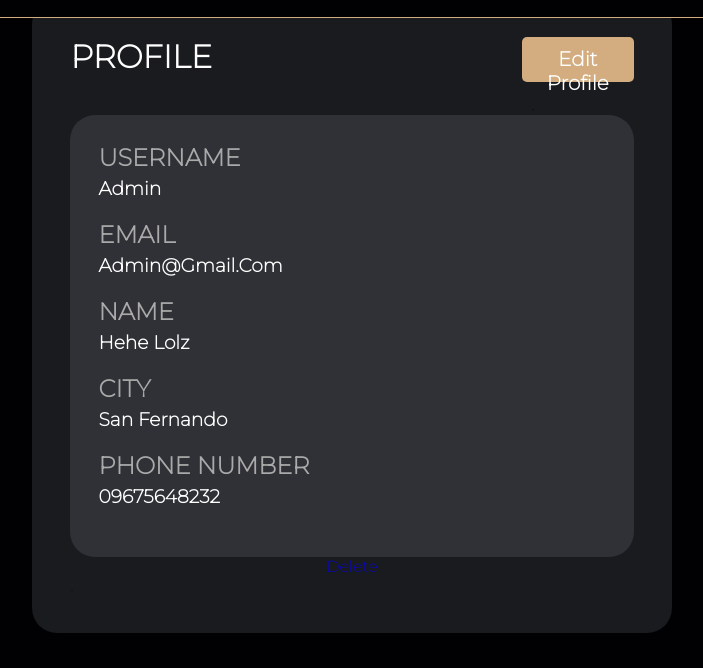
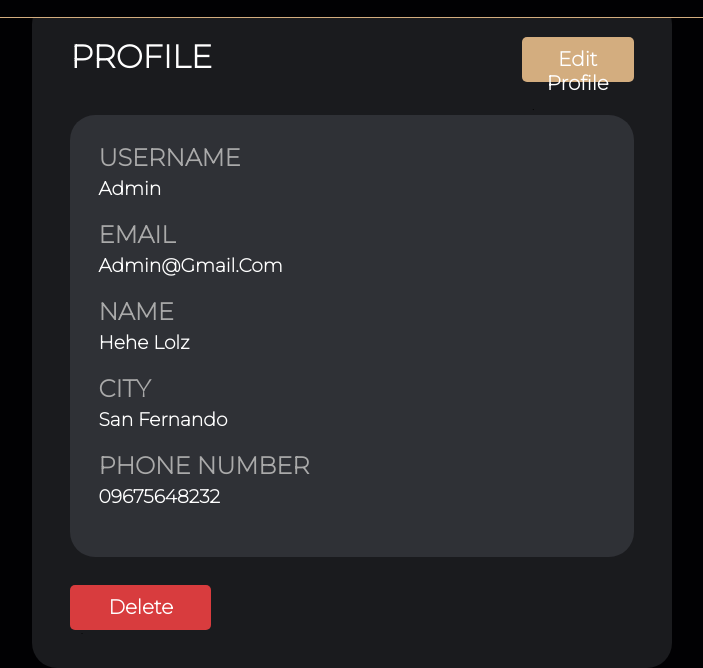
Before and after one commit to johnPhilippe/infoman, a PHP site: page /profile.php in a window 1280 px wide. Shown: the part 142-810 px from the top of the page, without its empty margins (288-991 px from the left). Before the commit the page ends 775 px from the top, so only its background shows below. Run offline with PHP 8.4, Linux system fonts and the light colour scheme; a user stored in the database is signed in; data comes from the database, SQL or seed files in the repository.

Commit message:
Update loginRegister.css

```diff
--- a/finals/loginRegister.css
+++ b/finals/loginRegister.css
@@ -228,6 +228,22 @@ input[type=text]:focus, input[type=password]:focus, input[type=email]:focus {
   color: white;
 }
 
+.delete{
+  width: 25%;
+  height: 45px;
+  margin-top: 5%;
+  padding: 10px;
+  border-radius: 5px;
+  background-color: #d83c3e;
+}
+
+.delete a{
+  text-decoration: none;
+  font-size: 20px;
+  font-weight: bolder;
+  color: white;
+}
+
 .profile-element{
   margin-bottom: 20px;
 }
```
Also changed, not shown: other parts of finals/loginRegister.css (+46 -0 lines).
